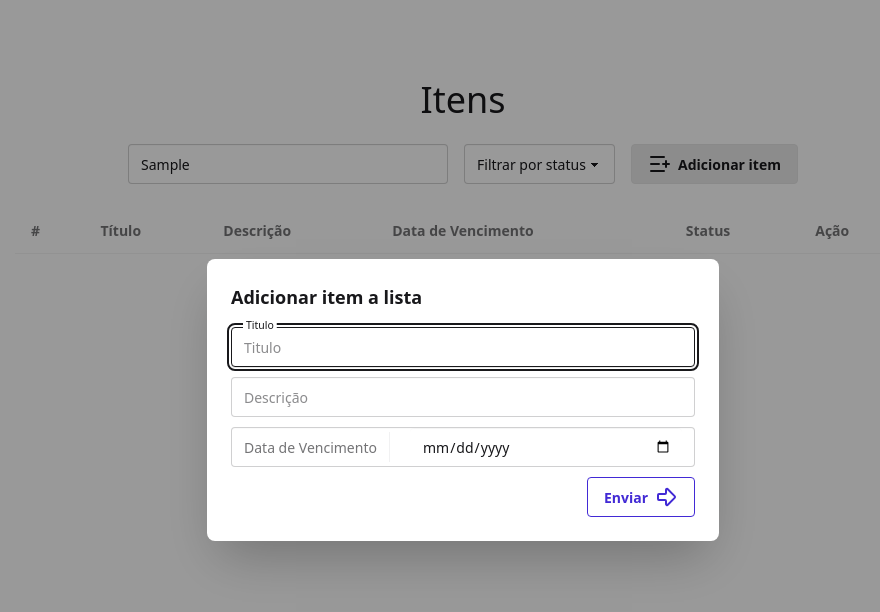
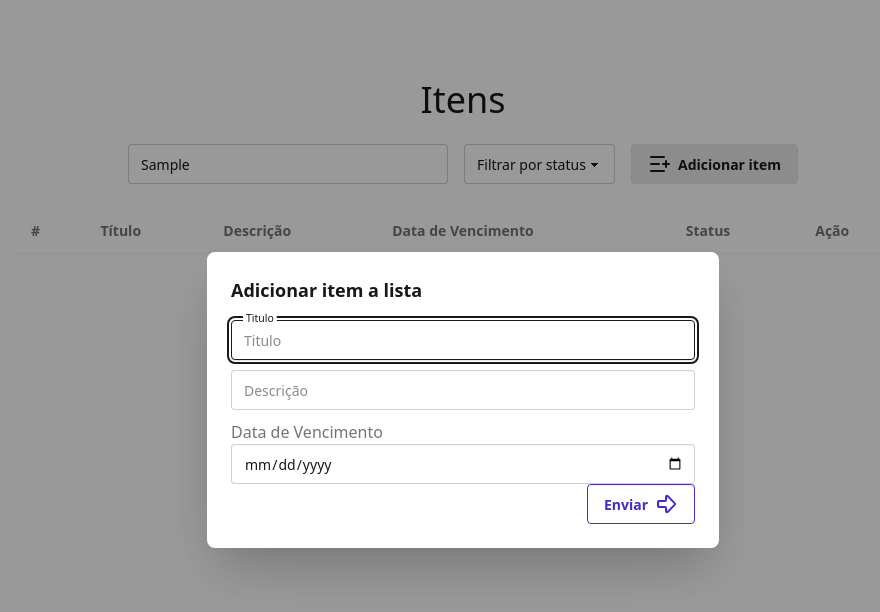
Before and after one commit to LuWroblewski/desafiosenhadigital, a Vue app: page / in a window 1280 px wide. Both pictures are taken after typing "Sample" into the empty fields and a click on the button "Adicionar item". Shown: the top 612 px of the page, without its empty margins (177-1057 px from the left). Built offline with nearby package versions, Linux system fonts and the light colour scheme.

Commit message:
change name and fix date

```diff
--- a/src/App.vue
+++ b/src/App.vue
@@ -3,7 +3,7 @@ import { ref, computed, onMounted } from 'vue';
 import List from './components/list/list.vue';
 import StatusFilter from './components/filter/filter.vue';
 import TextFilter from './components/textFilter/textFilter.vue';
-import ModalAdd from './components/modal_add/modal_add.vue';
+import ModalAdd from './components/modalAdd/modalAdd.vue';
 
 const items = ref([]);
 
--- a/src/components/modal_add/modal_add.vue
+++ b/src/components/modalAdd/modalAdd.vue
@@ -13,7 +13,7 @@
           <span>Descrição</span>
           <input v-model="description" type="text" placeholder="Descrição" required class="input w-full" />
         </label>
-        <label class="input w-full">
+        <label class="w-full">
           <span class="label">Data de Vencimento</span>
           <input v-model="data" type="date" required class="input w-full" />
         </label>
```
